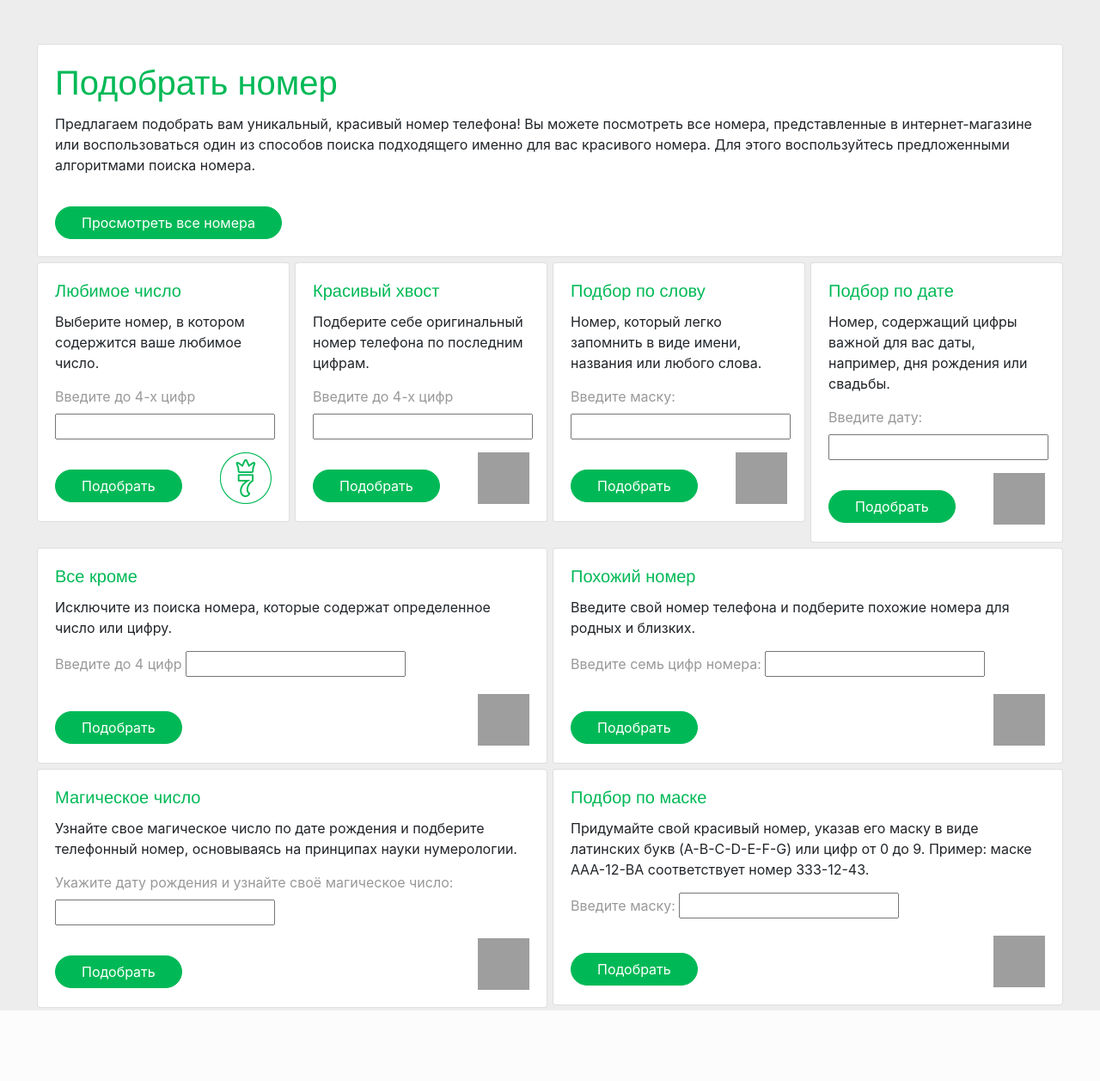
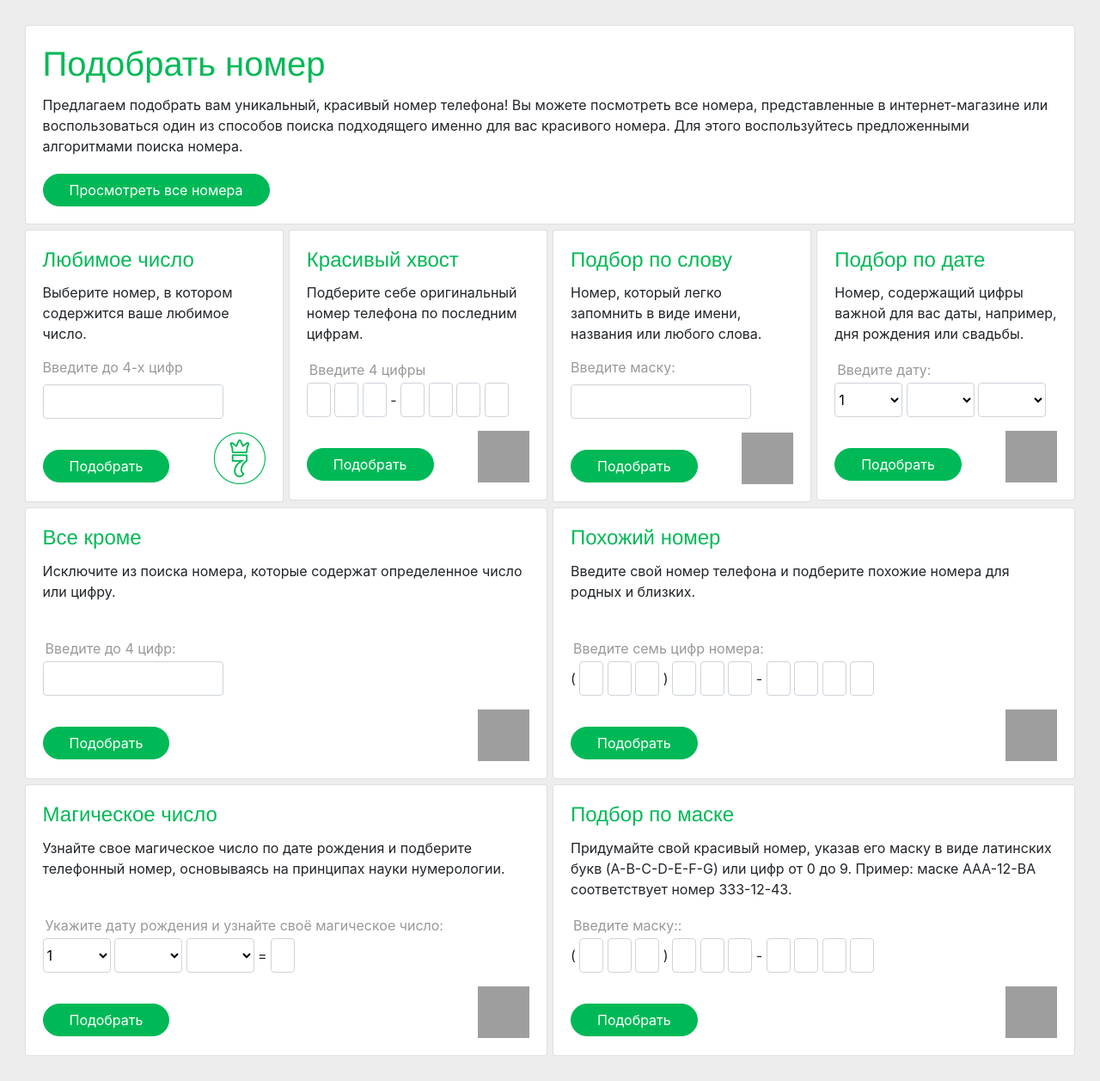
Before and after one commit to Nezde6nij/phonedb_project, a Django app: page / in a window 1280 px wide. Shown: the whole page at 86% size. Before the commit the page ends 1175 px from the top, so only its background shows below. Run offline with Django 3.2, Linux system fonts and the light colour scheme; lists and menus that the app fills with data are empty; some libraries are stand-ins or nearby versions; grey boxes are pictures that could not be loaded.

Commit message:
filter page added

```diff
--- a/choose_phone/static/choose_phone/css/choose_phone.css
+++ b/choose_phone/static/choose_phone/css/choose_phone.css
@@ -2,14 +2,15 @@ body {
     background: #ededed;
 }
 
-h1, h5 {
+h1, h4 {
     color: #00b956;
     font-family: graphiklight, helvetica, sans-serif;
 }
 
 img {
-    width: 60px;
-    height: 60px;
+    width: 100%;
+    max-width: 100%;
+    max-height: 100%;
 }
 
 label {
@@ -19,12 +20,32 @@ label {
 a {
     margin-top: 20px;
 }
+
+a:hover {
+    color: white;
+}
+
+p {
+    margin: 0;
+    word-wrap: break-word;
+}
+
+input.form-control {
+    width: 210px;
+    height: 40px;
+
+}
+
 .container-fluid {
     padding: 0 40px;
 }
 
 .card-row {
     margin-bottom: 15px;
+}
+
+.card-text {
+    min-height: 72px;
 }
 
 .row {
@@ -43,3 +64,73 @@ a {
     border-radius: 25px;
     padding: 6px 30px;
 }
+
+.small-input {
+    width: 28px;
+    height: 40px;
+    border: 1px solid #ced4da;
+    border-radius: .25rem;
+}
+
+.small-select {
+    width: 79px;
+    height: 40px;
+    border: 1px solid #ced4da;
+    border-radius: .25rem;
+    background-color: #fff;
+    background-image: none;
+}
+
+.container-fluid {
+    max-width: 1440px;
+    padding: 2%;
+}
+
+.btn-default {
+    color: #333;
+    background-color: #fff;
+    border: 1px solid #d9d9d9;
+    height: 70px;
+    position: relative;
+    padding: 10px 12px;
+    width: 100%;
+}
+
+.list-inline-item {
+    /*width: 19%;*/
+    margin-bottom: .5rem;
+}
+
+.list-inline-item.col-sm-2 {
+    padding-left: 0;
+    padding-right: 2px;
+}
+
+.btn-left_part {
+    width: 38px;
+    height: 38px;
+    /*position: absolute;*/
+    /*left: 18px;*/
+    /*top: 10px;*/
+    display: inline-block;
+}
+
+.btn-middle_part {
+    display: inline-block;
+    max-width: 56%;
+    color: #333;
+}
+
+.btn-right_part {
+    width: 38px;
+    height: 38px;
+    /*position: absolute;*/
+    /*left: 18px;*/
+    /*top: 10px;*/
+    display: inline-block;
+}
+
+.img-medium {
+    width: 60px;
+    height: 60px;
+}
--- a/choose_phone/templates/choose_phone/choose_phone.html
+++ b/choose_phone/templates/choose_phone/choose_phone.html
@@ -32,20 +32,21 @@
             <div class="card">
                 <div class="card-body">
                     <div class="card-row">
-                        <h5 class="card-title">Любимое число</h5>
+                        <h4 class="card-title">Любимое число</h4>
                         <p class="card-text">Выберите номер, в котором
                             содержится ваше любимое число.</p>
                     </div>
-                    <div class="card-row">
+                    <form action="">
+                        <div class="form-group">
                             <label for="1">Введите до 4-х цифр</label>
-                        <input id=1 type="text">
+                            <input id=1 type="text" class="form-control">
                         </div>
-                    <div class="card-row">
-                        <a href="#"
-                           class="btn btn-green float-left">Подобрать</a>
+                        <div class="form-group">
+                            <a href="#" class="btn btn-green float-left">Подобрать</a>
                             <img src="{% static 'choose_phone/img/icons/lubnum.png' %}"
-                             class="float-right" alt="">
+                                 class="float-right img-medium" alt="">
                         </div>
+                    </form>
                 </div>
             </div>
         </div>
@@ -53,20 +54,29 @@
             <div class="card">
                 <div class="card-body">
                     <div class="card-row">
-                        <h5 class="card-title">Красивый хвост</h5>
+                        <h4 class="card-title">Красивый хвост</h4>
                         <p class="card-text">Подберите себе оригинальный номер
                             телефона по последним цифрам.</p>
                     </div>
-                    <div class="card-row">
-                        <label for="1">Введите до 4-х цифр</label>
-                        <input id=1 type="text">
+                    <form action="">
+                        <div class="form-group">
+                            <label for="1" class="col-sm-12">Введите 4
+                                цифры</label>
+                            <input id=1 type="text" class="small-input">
+                            <input id=1 type="text" class="small-input">
+                            <input id=1 type="text" class="small-input">
+                            -
+                            <input id=1 type="text" class="small-input">
+                            <input id=1 type="text" class="small-input">
+                            <input id=1 type="text" class="small-input">
+                            <input id=1 type="text" class="small-input">
                         </div>
-                    <div class="card-row">
-                        <a href="#"
-                           class="btn btn-green float-left">Подобрать</a>
+                        <div class="form-group">
+                            <a href="#" class="btn btn-green float-left">Подобрать</a>
                             <img src="{% static 'choose_phone/img/icons/xvost.png' %}"
-                             class="float-right" alt="">
+                                 class="float-right img-medium" alt="">
                         </div>
+                    </form>
                 </div>
             </div>
         </div>
@@ -74,20 +84,22 @@
             <div class="card">
                 <div class="card-body">
                     <div class="card-row">
-                        <h5 class="card-title">Подбор по слову</h5>
+                        <h4 class="card-title">Подбор по слову</h4>
                         <p class="card-text">Номер, который легко запомнить в
                             виде имени, названия или любого слова.</p>
                     </div>
-                    <div class="card-row">
+                    <form action="">
+                        <div class="form-group">
                             <label for="1">Введите маску:</label>
-                        <input id=1 type="text">
+                            <input id=1 type="text" class="form-control">
                         </div>
-                    <div class="card-row">
+                        <div class="form-group">
                             <a href="#"
                                class="btn btn-green float-left">Подобрать</a>
                             <img src="{% static 'choose_phone/img/icons/namednum.png' %}"
-                             class="float-right" alt="">
+                                 class="float-right img-medium" alt="">
                         </div>
+                    </form>
                 </div>
             </div>
         </div>
@@ -95,20 +107,29 @@
             <div class="card">
                 <div class="card-body">
                     <div class="card-row">
-                        <h5 class="card-title">Подбор по дате</h5>
+                        <h4 class="card-title">Подбор по дате</h4>
                         <p class="card-text">Номер, содержащий цифры важной для
                             вас даты, например, дня рождения или свадьбы.</p>
                     </div>
-                    <div class="card-row">
-                        <label for="1">Введите дату:</label>
-                        <input id=1 type="text">
+                    <form action="">
+                        <div class="form-group">
+                            <label for="2" class="col-sm-12">Введите
+                                дату:</label>
+                            <select name="" id="2" class="small-select">
+                                <option value="">1</option>
+                            </select>
+                            <select name="" id="1"
+                                    class="small-select"></select>
+                            <select name="" id="1"
+                                    class="small-select"></select>
                         </div>
-                    <div class="card-row">
+                        <div class="form-group">
                             <a href="#"
                                class="btn btn-green float-left">Подобрать</a>
                             <img src="{% static 'choose_phone/img/icons/datenum.png' %}"
-                             class="float-right" alt="">
+                                 class="float-right img-medium" alt="">
                         </div>
+                    </form>
                 </div>
             </div>
         </div>
@@ -118,20 +139,23 @@
             <div class="card">
                 <div class="card-body">
                     <div class="card-row">
-                        <h5 class="card-title">Все кроме</h5>
+                        <h4 class="card-title">Все кроме</h4>
                         <p class="card-text">Исключите из поиска номера, которые
                             содержат определенное число или цифру.</p>
                     </div>
-                    <div class="card-row">
-                        <label for="1">Введите до 4 цифр</label>
-                        <input id=1 type="text">
+                    <form action="">
+                        <div class="form-group">
+                            <label for="2" class="col-sm-12">Введите до 4
+                                цифр:</label>
+                            <input id=1 type="text" class="form-control">
                         </div>
-                    <div class="card-row">
+                        <div class="form-group">
                             <a href="#"
                                class="btn btn-green float-left">Подобрать</a>
                             <img src="{% static 'choose_phone/img/icons/exceptnum.png' %}"
-                             class="float-right" alt="">
+                                 class="float-right img-medium" alt="">
                         </div>
+                    </form>
                 </div>
             </div>
         </div>
@@ -139,20 +163,35 @@
             <div class="card">
                 <div class="card-body">
                     <div class="card-row">
-                        <h5 class="card-title">Похожий номер</h5>
+                        <h4 class="card-title">Похожий номер</h4>
                         <p class="card-text">Введите свой номер телефона и
                             подберите похожие номера для родных и близких.</p>
                     </div>
-                    <div class="card-row">
-                        <label for="1">Введите семь цифр номера:</label>
-                        <input id=1 type="text">
+                    <form action="">
+                        <div class="form-group">
+                            <label for="1" class="col-sm-12">Введите семь цифр
+                                номера:</label>
+                            (
+                            <input id=1 type="text" class="small-input">
+                            <input id=1 type="text" class="small-input">
+                            <input id=1 type="text" class="small-input">
+                            )
+                            <input id=1 type="text" class="small-input">
+                            <input id=1 type="text" class="small-input">
+                            <input id=1 type="text" class="small-input">
+                            -
+                            <input id=1 type="text" class="small-input">
+                            <input id=1 type="text" class="small-input">
+                            <input id=1 type="text" class="small-input">
+                            <input id=1 type="text" class="small-input">
                         </div>
-                    <div class="card-row">
+                        <div class="form-group">
                             <a href="#"
                                class="btn btn-green float-left">Подобрать</a>
                             <img src="{% static 'choose_phone/img/icons/alikenum.png' %}"
-                             class="float-right" alt="">
+                                 class="float-right img-medium" alt="">
                         </div>
+                    </form>
                 </div>
             </div>
         </div>
@@ -162,22 +201,32 @@
             <div class="card">
                 <div class="card-body">
                     <div class="card-row">
-                        <h5 class="card-title">Магическое число</h5>
+                        <h4 class="card-title">Магическое число</h4>
                         <p class="card-text">Узнайте свое магическое число по
                             дате рождения и подберите телефонный номер,
                             основываясь на принципах науки нумерологии.</p>
                     </div>
-                    <div class="card-row">
-                        <label for="1">Укажите дату рождения и узнайте своё
+                    <form action="">
+                        <div class="form-group">
+                            <label for="2" class="col-sm-12">Укажите дату рождения и узнайте своё
                             магическое число:</label>
-                        <input id=1 type="text">
+                            <select name="" id="2" class="small-select">
+                                <option value="">1</option>
+                            </select>
+                            <select name="" id="1"
+                                    class="small-select"></select>
+                            <select name="" id="1"
+                                    class="small-select"></select>
+                            =
+                            <input id=1 type="text" class="small-input">
                         </div>
-                    <div class="card-row">
+                        <div class="form-group">
                             <a href="#"
                            class="btn btn-green float-left">Подобрать</a>
                         <img src="{% static 'choose_phone/img/icons/mchislo.png' %}"
-                             class="float-right" alt="">
+                             class="float-right img-medium" alt="">
                         </div>
+                    </form>
                 </div>
             </div>
         </div>
@@ -185,22 +234,36 @@
             <div class="card">
                 <div class="card-body">
                     <div class="card-row">
-                        <h5 class="card-title">Подбор по маске</h5>
+                        <h4 class="card-title">Подбор по маске</h4>
                         <p class="card-text">Придумайте свой красивый номер,
                             указав его маску в виде латинских букв
                             (A-B-C-D-E-F-G) или цифр от 0 до 9. Пример: маске
                             AАА-12-BA соответствует номер 333-12-43.</p>
                     </div>
-                    <div class="card-row">
-                        <label for="1">Введите маску:</label>
-                        <input id=1 type="text">
+                    <form action="">
+                        <div class="form-group">
+                            <label for="1" class="col-sm-12">Введите маску::</label>
+                            (
+                            <input id=1 type="text" class="small-input">
+                            <input id=1 type="text" class="small-input">
+                            <input id=1 type="text" class="small-input">
+                            )
+                            <input id=1 type="text" class="small-input">
+                            <input id=1 type="text" class="small-input">
+                            <input id=1 type="text" class="small-input">
+                            -
+                            <input id=1 type="text" class="small-input">
+                            <input id=1 type="text" class="small-input">
+                            <input id=1 type="text" class="small-input">
+                            <input id=1 type="text" class="small-input">
                         </div>
-                    <div class="card-row">
+                        <div class="form-group">
                             <a href="#"
                            class="btn btn-green float-left">Подобрать</a>
                         <img src="{% static 'choose_phone/img/icons/masknum.png' %}"
-                             class="float-right" alt="">
+                             class="float-right img-medium" alt="">
                         </div>
+                    </form>
                 </div>
             </div>
         </div>
--- a/choose_phone/urls.py
+++ b/choose_phone/urls.py
@@ -3,5 +3,6 @@ from django.urls import path
 from . import views
 
 urlpatterns = [
-    path('', views.index, name='index')
+    path('', views.index, name='index'),
+    path('filters/', views.filters, name='filters'),
 ]
--- a/choose_phone/views.py
+++ b/choose_phone/views.py
@@ -5,3 +5,8 @@ def index(request):
     template = 'choose_phone/choose_phone.html'
     context = {'hello': 'hello'}
     return render(request, template, context)
+
+def filters(request):
+    template = 'choose_phone/filters.html'
+    context = {'hello': 'hello'}
+    return render(request, template, context)
--- a/phonedb_project/templates/base.html
+++ b/phonedb_project/templates/base.html
@@ -5,19 +5,23 @@
     <meta charset="UTF-8">
     <link rel="stylesheet"
           href="{% static 'bootstrap/css/bootstrap.min.css' %}">
-    <script src="{% static 'jquery/jquery-3.3.1.min.js' %}"></script>
-    <scrip src="{% static 'bootstrap/js/bootstrap.min.js' %}"></scrip>
+
     {% block head %}
     {% endblock %}
+
     {% block title %}
     {% endblock %}
 </head>
 <body>
-<div class="container-fluid mt-5">
+<div class="container-fluid">
     {% block content %}
     {% endblock %}
 </div>
 {% block script %}
+    <script src="{% static 'jquery/jquery-3.3.1.min.js' %}"></script>
+    <scrip src="{% static 'bootstrap/js/bootstrap.min.js' %}"></scrip>
+    <script defer
+            src="https://use.fontawesome.com/releases/v5.0.6/js/all.js"></script>
 {% endblock %}
 </body>
 </html>
```
Lines whose indentation alone changed are shown as unchanged.
